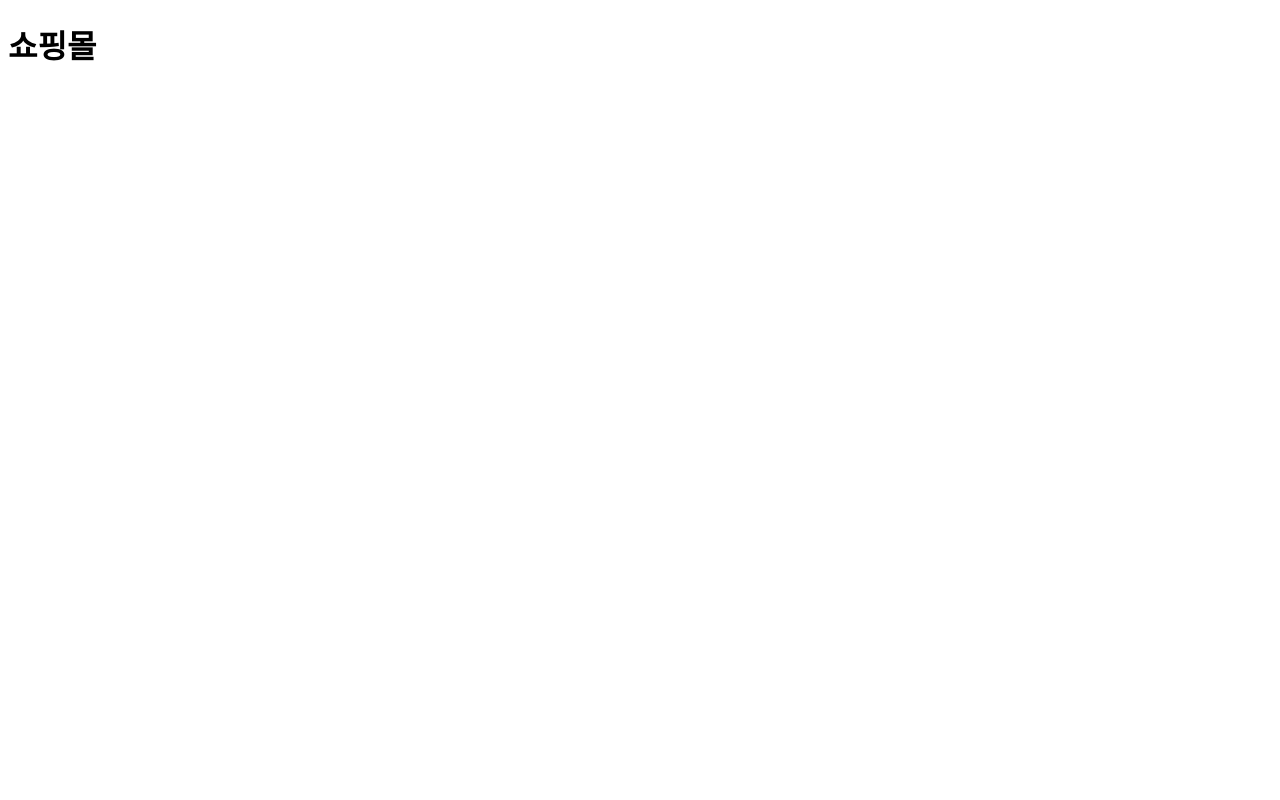
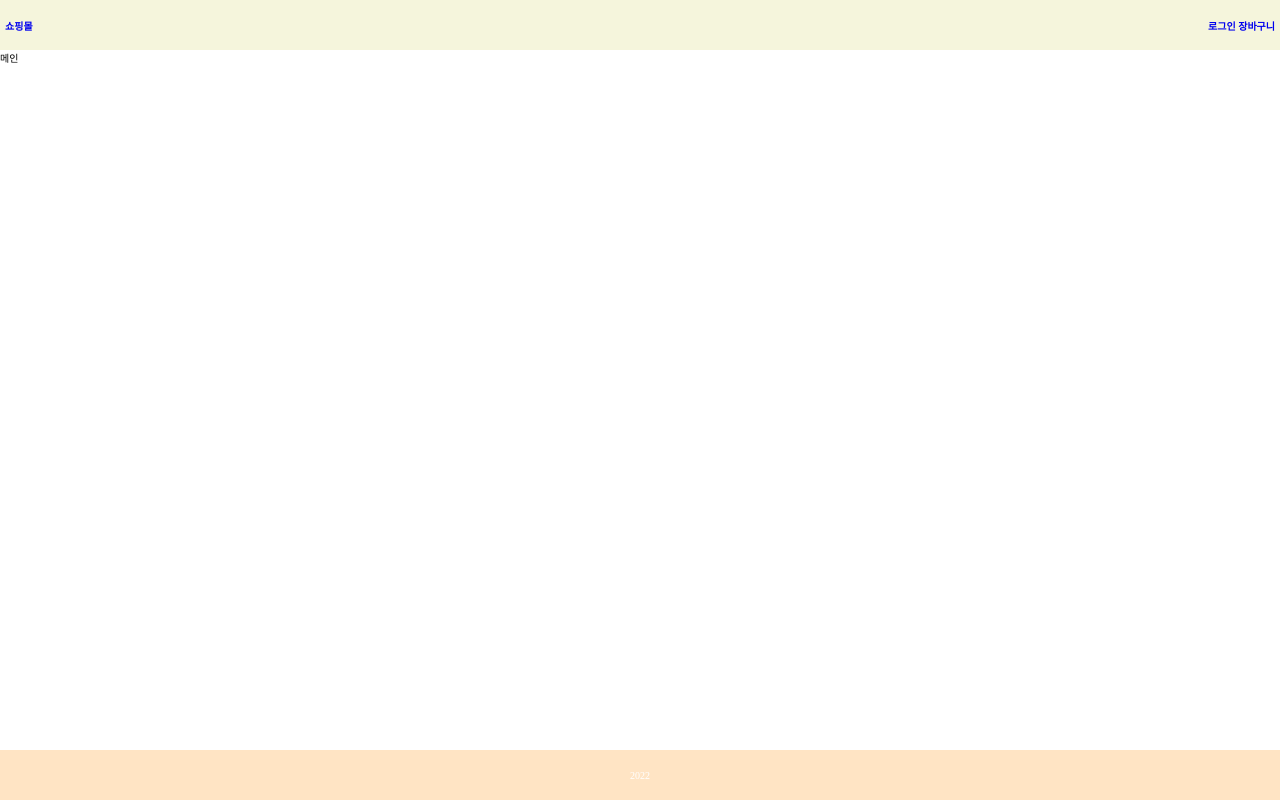
Before and after one commit to usgeeus/ecommerce, a website: page frontend/index.html in a window 1280 px wide. Drawn offline with Linux system fonts and the light colour scheme.

Commit message:
헤더 메인 푸터 나누기

```diff
--- a/frontend/index.html
+++ b/frontend/index.html
@@ -4,9 +4,26 @@
     <meta charset="UTF-8">
     <meta http-equiv="X-UA-Compatible" content="IE=edge">
     <meta name="viewport" content="width=device-width, initial-scale=1.0">
+    <link rel="stylesheet" href="style.css"/>
     <title>쇼핑몰</title>
 </head>
 <body>
-    <h1>쇼핑몰</h1>
+    <div class="container">
+        <header>
+            <div>
+                <a href="/">쇼핑몰</a>
+            </div>
+            <div>
+                <a href="/signin">로그인</a>
+                <a href="/cart">장바구니</a>
+            </div>
+        </header>
+        <main>
+            메인
+        </main>
+        <footer>
+            2022
+        </footer>
+    </div>
 </body>
 </html>
--- /dev/null
+++ b/frontend/style.css
@@ -0,0 +1,46 @@
+*{
+    box-sizing:border-box;
+}
+html{
+    font-size:62.5%; /*16px * 62.5 = 10px = 1rem*/
+}
+body{
+    height:100vh;
+    font:1.6rem;
+    margin: 0;
+}
+.container{
+    display: grid;
+    grid-template-areas:
+    'header'
+    'main'
+    'footer';
+    grid-template-columns: 1fr;
+    grid-template-rows: 5rem 1fr 5rem;
+    height:100%;
+}
+header{
+    grid-area:header;
+    background-color: beige;
+    display:flex;
+    justify-content: space-between;
+    align-items: center;
+    padding:0.5rem;
+}
+header a{
+    text-decoration: none;
+    font-weight:bold;
+}
+header a:hover{
+    color:aqua;
+}
+.brand a{
+    font-size:3rem;
+}
+footer{
+    background-color:bisque;
+    display:flex;
+    justify-content: center;
+    align-items: center;
+    color:white;
+}
```
